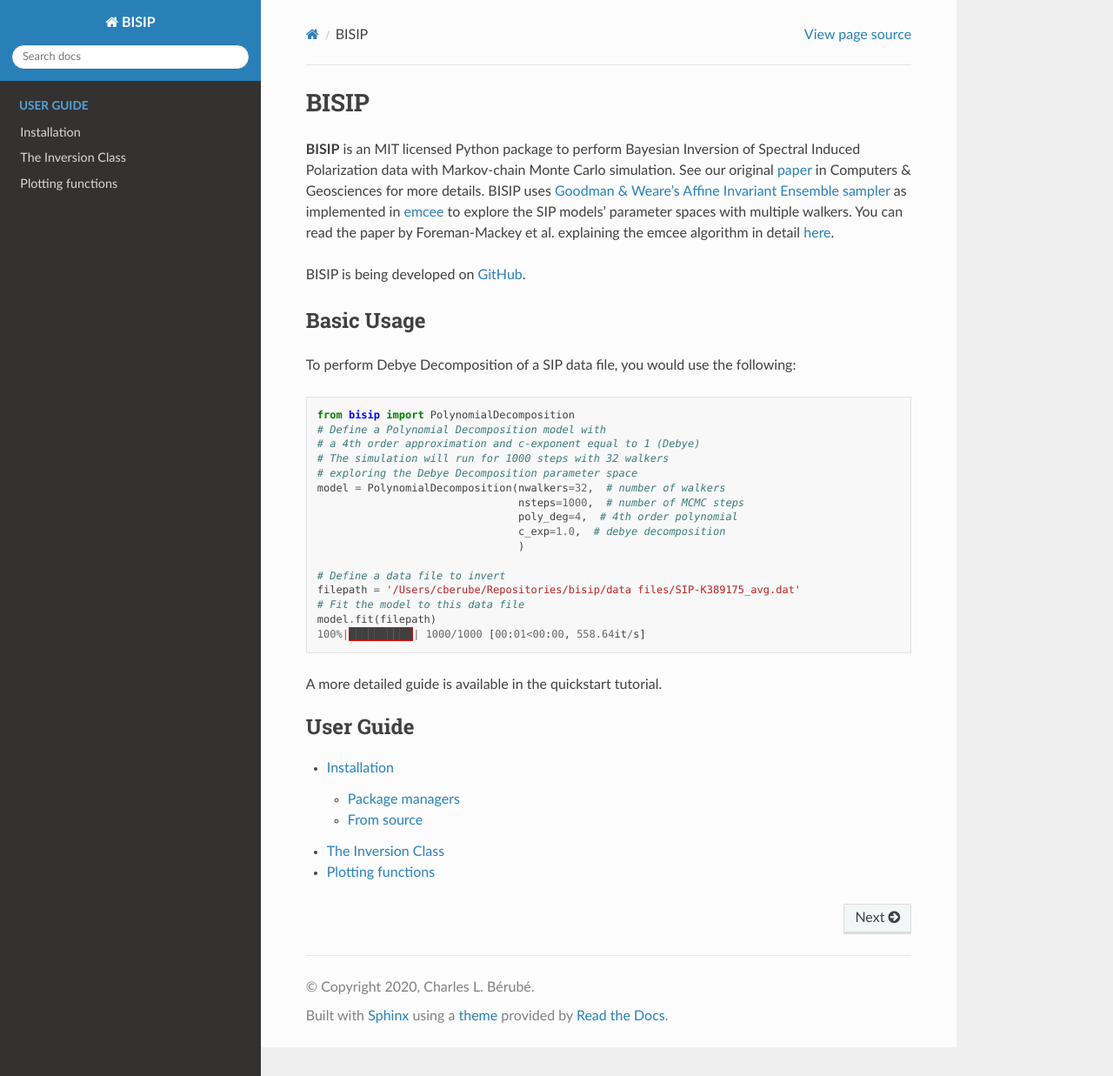
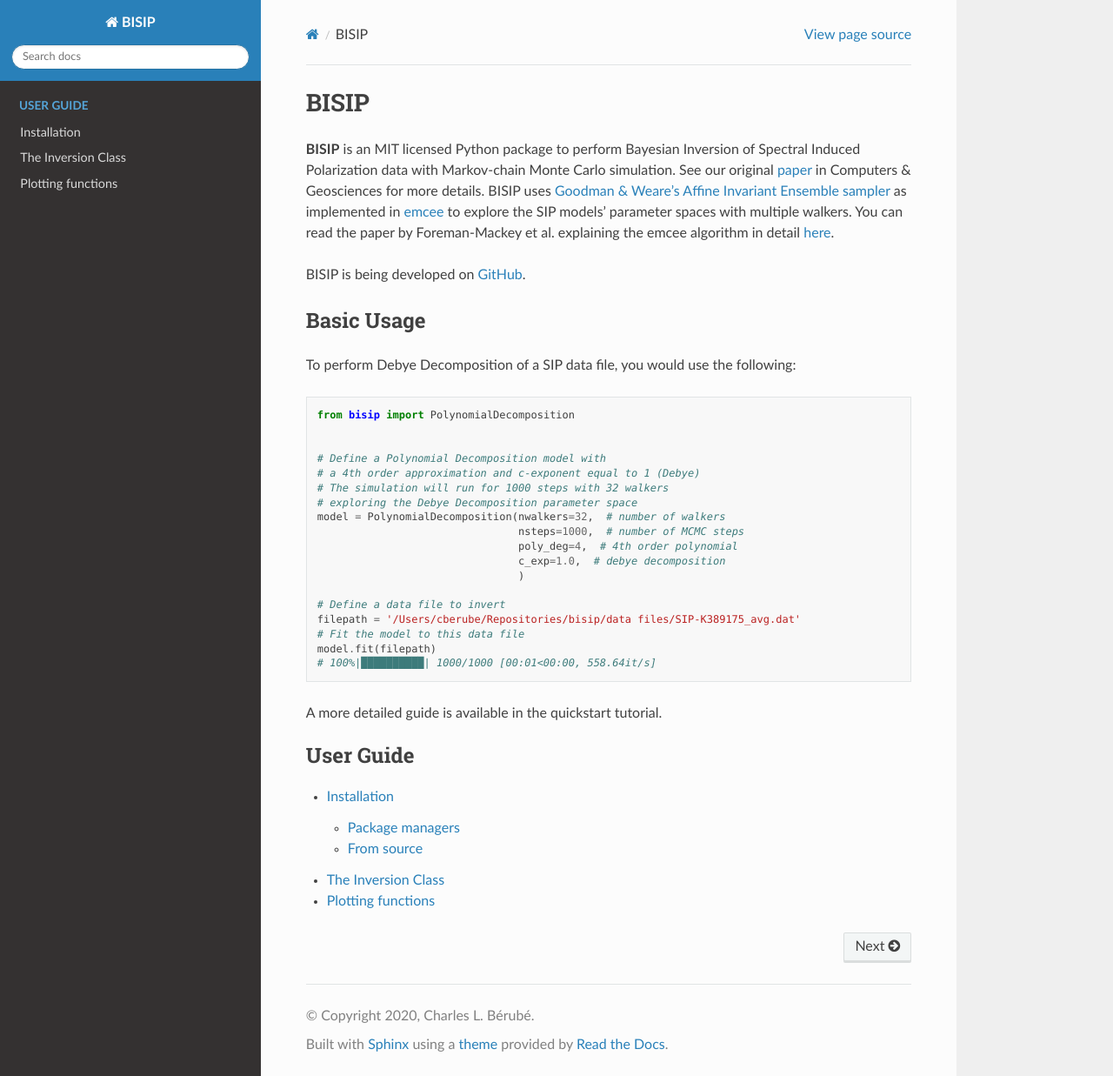
Before and after one commit to clberube/bisip2, a Sphinx documentation site: the page built from docs/index.rst, in a window 1280 px wide and 1237 px high. Shown: the whole window at 87% size. Built offline with Sphinx 7.4.7 and the Read the Docs theme 2.0.0, drawn with Linux system fonts in a browser that asks for light colours; pages that are not in the unit, such as notebooks, are missing from menus.

Commit message:
Add doc draft

```diff
--- a/docs/index.rst
+++ b/docs/index.rst
@@ -25,6 +25,8 @@ To perform Debye Decomposition of a SIP data file, you would use the following:
 .. code-block:: python
 
   from bisip import PolynomialDecomposition
+
+
   # Define a Polynomial Decomposition model with
   # a 4th order approximation and c-exponent equal to 1 (Debye)
   # The simulation will run for 1000 steps with 32 walkers
@@ -39,7 +41,7 @@ To perform Debye Decomposition of a SIP data file, you would use the following:
   filepath = '/Users/cberube/Repositories/bisip/data files/SIP-K389175_avg.dat'
   # Fit the model to this data file
   model.fit(filepath)
-  100%|██████████| 1000/1000 [00:01<00:00, 558.64it/s]
+  # 100%|██████████| 1000/1000 [00:01<00:00, 558.64it/s]
 
 
 A more detailed guide is available in the :ref:`quickstart` tutorial.
```
